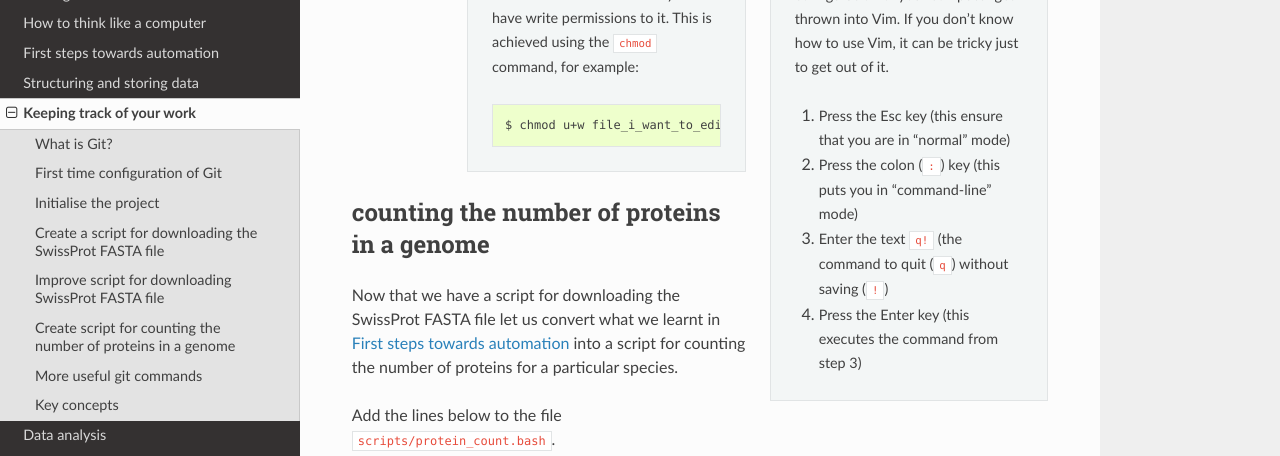
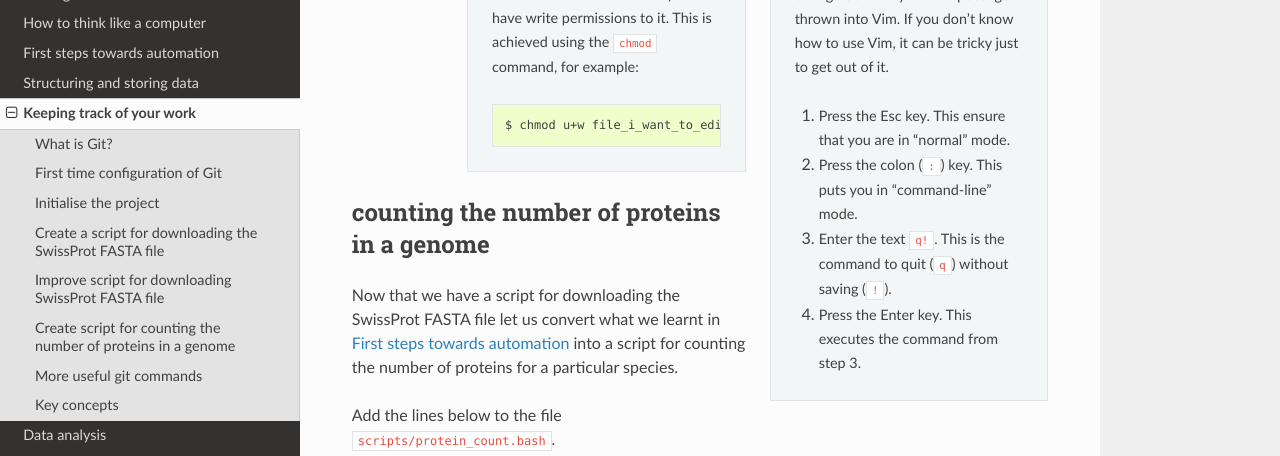
Before and after one commit to tjelvar-olsson/biologists-guide-to-computing, a Sphinx documentation site: the page built from source/keeping-track-of-your-work.rst, in a window 1280 px wide and 900 px high, scrolled down 10984 px. Shown: the part 151-607 px from the top of the window. Built offline with Sphinx 7.4.7 and the Read the Docs theme 2.0.0, drawn with Linux system fonts in a browser that asks for light colours.

Commit message:
Improved readability

```diff
--- a/source/keeping-track-of-your-work.rst
+++ b/source/keeping-track-of-your-work.rst
@@ -581,10 +581,10 @@ When you save the file you should see the output below in the terminal.
     If you don't know how to use Vim, it can be tricky just to
     get out of it.
 
-    1. Press the Esc key (this ensure that you are in "normal" mode)
-    2. Press the colon (``:``) key (this puts you in "command-line" mode)
-    3. Enter the text ``q!`` (the command to quit (``q``) without saving (``!``)
-    4. Press the Enter key (this executes the command from step 3)
+    1. Press the Esc key. This ensure that you are in "normal" mode.
+    2. Press the colon (``:``) key. This puts you in "command-line" mode.
+    3. Enter the text ``q!``. This is the command to quit (``q``) without saving (``!``).
+    4. Press the Enter key. This executes the command from step 3.
 
 
 .. sidebar:: What if I want to edit or delete a file that is read only?
```
